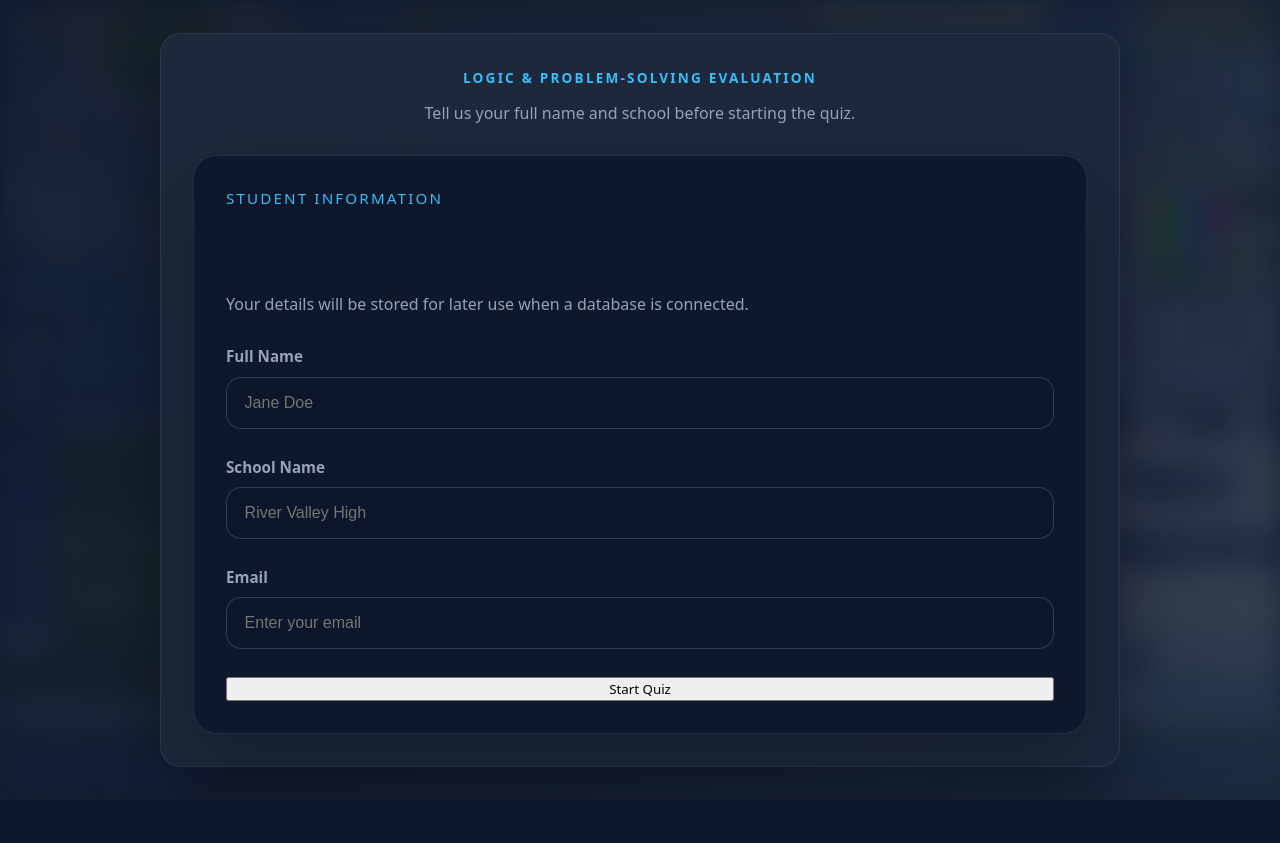
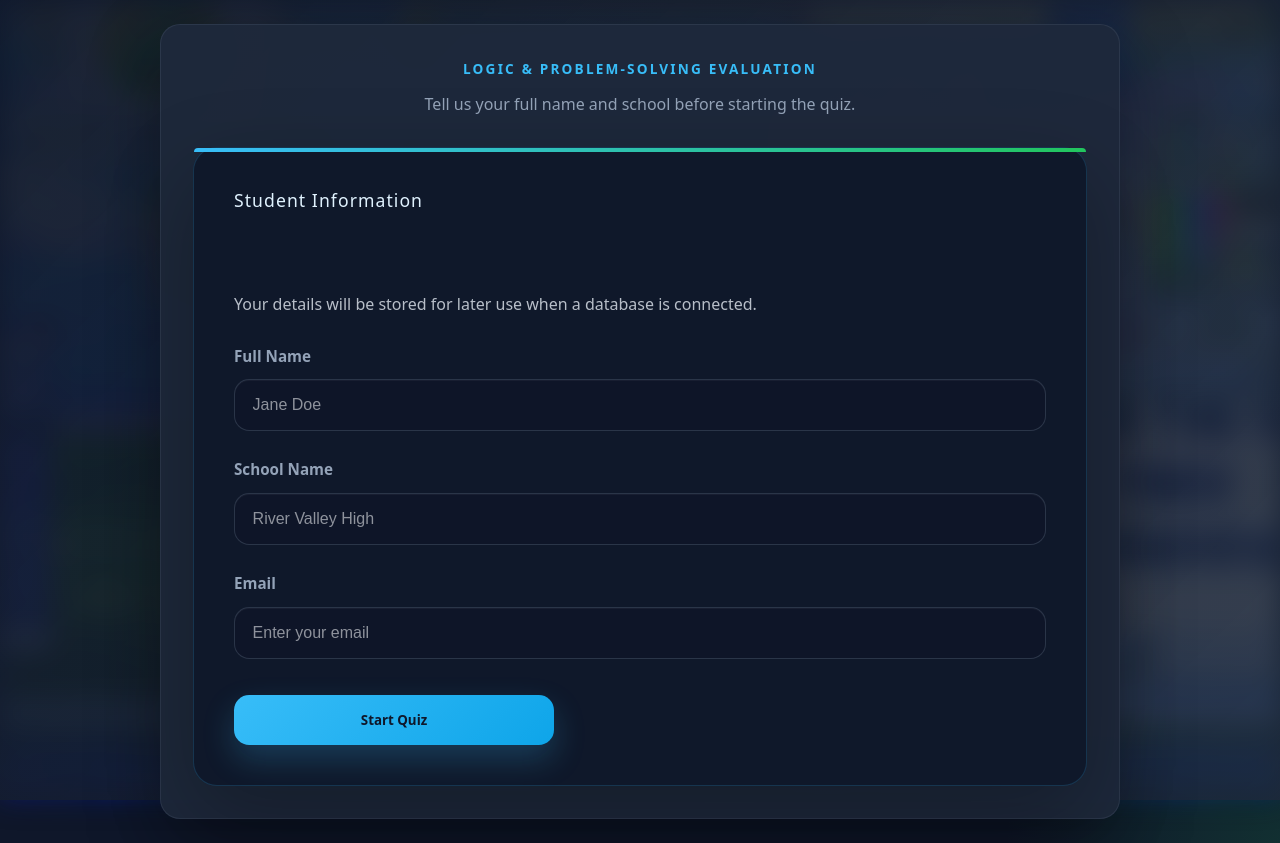
Before and after one commit to hienhng/tryout, a Flask app: page / in a window 1280 px wide. Before the commit the page ends 800 px from the top, so only its background shows below. Run offline with Flask 3, Linux system fonts and the light colour scheme; some web fonts are replaced.

Commit message:
Enhance initial form styling with improved input focus effects and button design

```diff
--- a/static/styles.css
+++ b/static/styles.css
@@ -99,14 +99,87 @@ body::after {
 
 .input-group input:focus {
     outline: none;
-    border-color: rgba(56,189,248,0.65);
-    box-shadow: 0 0 0 4px rgba(56,189,248,0.1);
+    border-color: rgba(56,189,248,0.8);
+    box-shadow: 0 0 0 4px rgba(56,189,248,0.12);
+}
+
+.input-group input::placeholder {
+    color: rgba(248,250,252,0.55);
+}
+
+#initial-form {
+    position: relative;
+    background: rgba(15,23,42,0.92);
+    border: 1px solid rgba(56,189,248,0.18);
+    box-shadow: 0 30px 85px rgba(0,0,0,0.28);
+    backdrop-filter: blur(14px);
+    padding: 2.5rem;
+    gap: 1.75rem;
+}
+
+#initial-form::before {
+    content: '';
+    position: absolute;
+    inset: 0 0 auto 0;
+    height: 4px;
+    border-radius: 1.5rem 1.5rem 0 0;
+    background: linear-gradient(90deg, #38bdf8, #22c55e);
+}
+
+#initial-form .card-top {
+    gap: 0.75rem;
 }
 
 #initial-form .card-top p.form-subtitle {
     margin: 0;
-    color: var(--muted);
+    color: rgba(226,232,240,0.8);
     line-height: 1.75;
+    max-width: 720px;
+}
+
+#initial-form .card-title {
+    color: #e0f2fe;
+    text-transform: none;
+    font-size: 1.1rem;
+    letter-spacing: 0.06em;
+}
+
+#initial-form .input-group {
+    gap: 0.85rem;
+}
+
+#initial-form .input-group input {
+    border: 1px solid rgba(148,163,184,0.22);
+    background: rgba(15,23,42,0.82);
+    box-shadow: inset 0 1px 0 0 rgba(255,255,255,0.04);
+}
+
+#start-btn {
+    display: inline-flex;
+    align-items: center;
+    justify-content: center;
+    width: 100%;
+    max-width: 320px;
+    margin-top: 0.5rem;
+    padding: 1rem 1.4rem;
+    border: none;
+    border-radius: 0.95rem;
+    background: linear-gradient(135deg, #38bdf8, #0ea5e9);
+    color: var(--bg);
+    font-weight: 700;
+    cursor: pointer;
+    transition: transform 0.18s ease, box-shadow 0.18s ease, opacity 0.2s ease;
+    box-shadow: 0 14px 32px rgba(56,189,248,0.22);
+}
+
+#start-btn:hover {
+    transform: translateY(-2px);
+    box-shadow: 0 18px 38px rgba(56,189,248,0.28);
+}
+
+#start-btn:focus {
+    outline: none;
+    box-shadow: 0 0 0 4px rgba(56,189,248,0.18);
 }
 
 .card-body {
```
